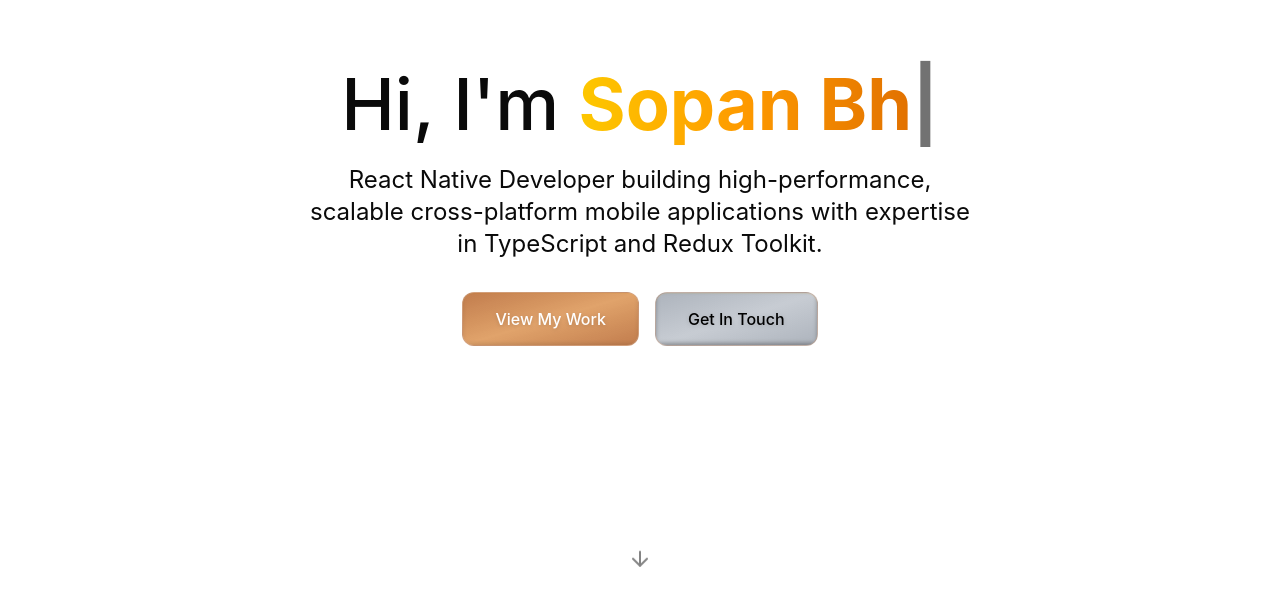
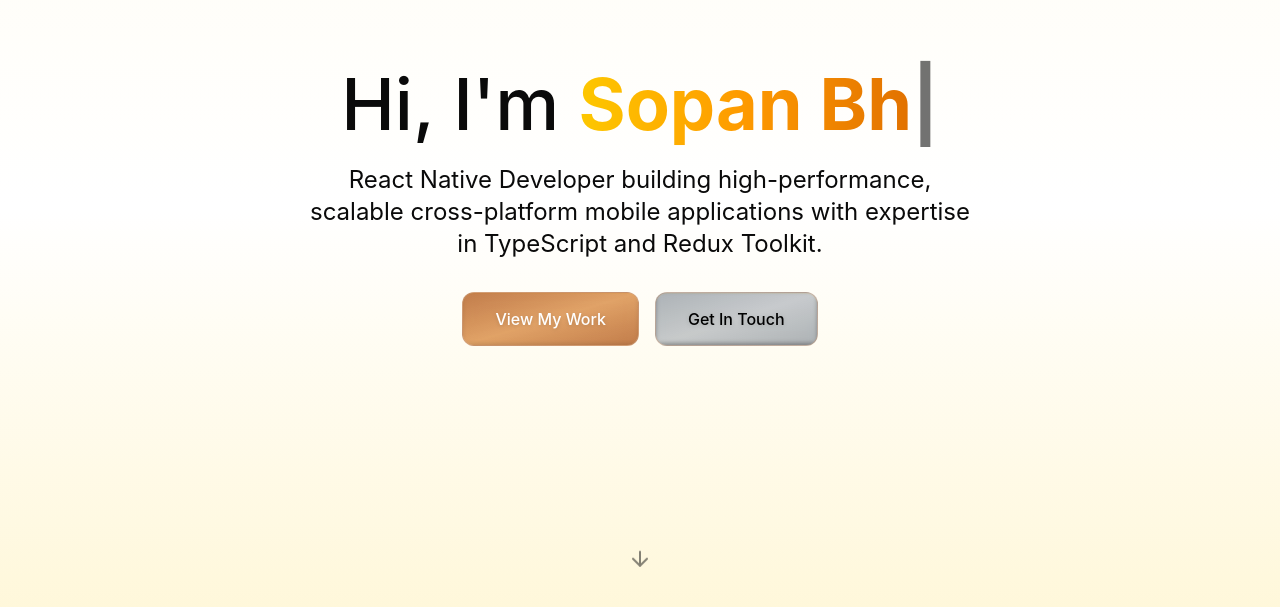
Before and after one commit to thesopan21/portfolio, a React (Vite) app: page / in a window 1280 px wide. Shown: the part 193-800 px from the top of the page. Built offline with nearby package versions, Linux system fonts and the light colour scheme.

Commit message:
hero section linear gradient added

```diff
--- a/src/app/components/Hero.tsx
+++ b/src/app/components/Hero.tsx
@@ -41,7 +41,7 @@ export function Hero() {
   };
 
   return (
-    <section className="min-h-screen flex flex-col items-center justify-center px-6 relative">
+    <section className="min-h-screen flex flex-col items-center justify-center px-6 relative bg-gradient-to-t from-amber-200/30 via-transparent to-amber-100/20">
       <div className="max-w-4xl mx-auto text-center">
         <h1 className="text-5xl md:text-7xl mb-6">
           Hi, I'm{' '}
```
